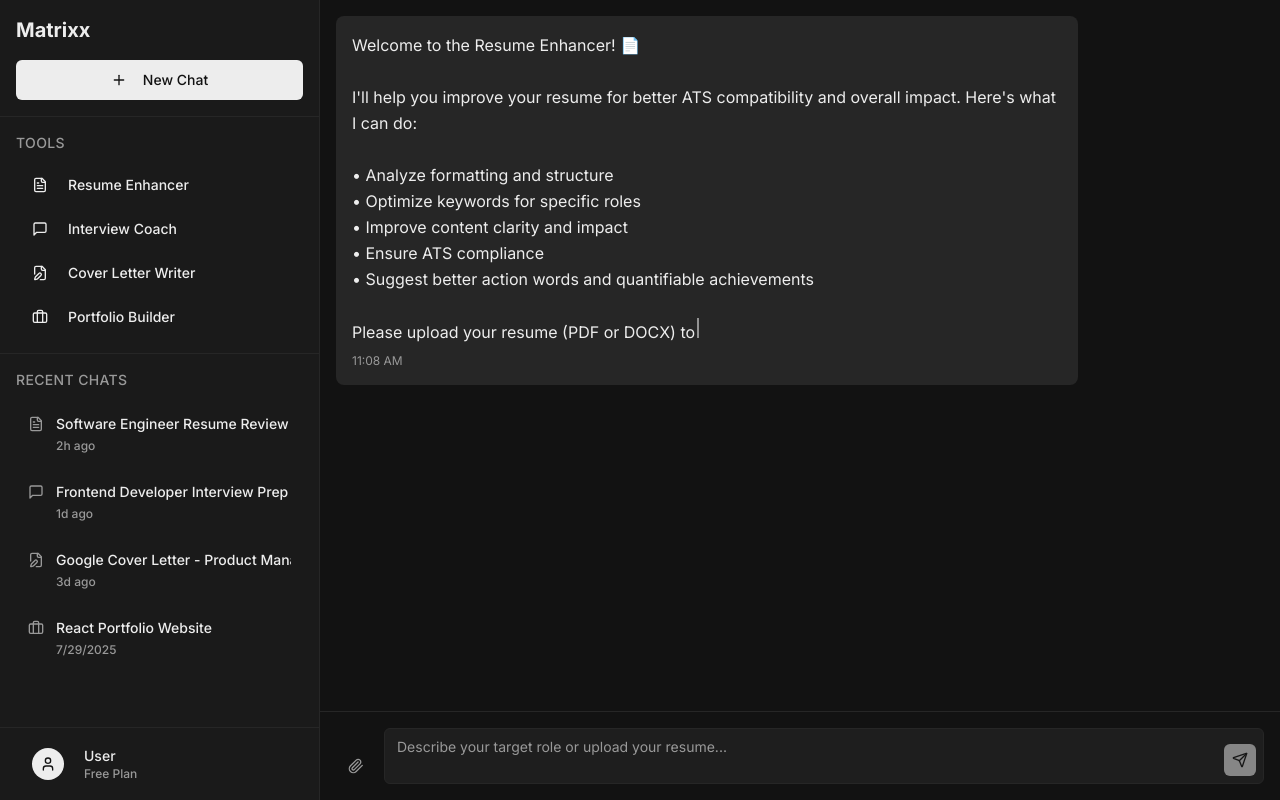
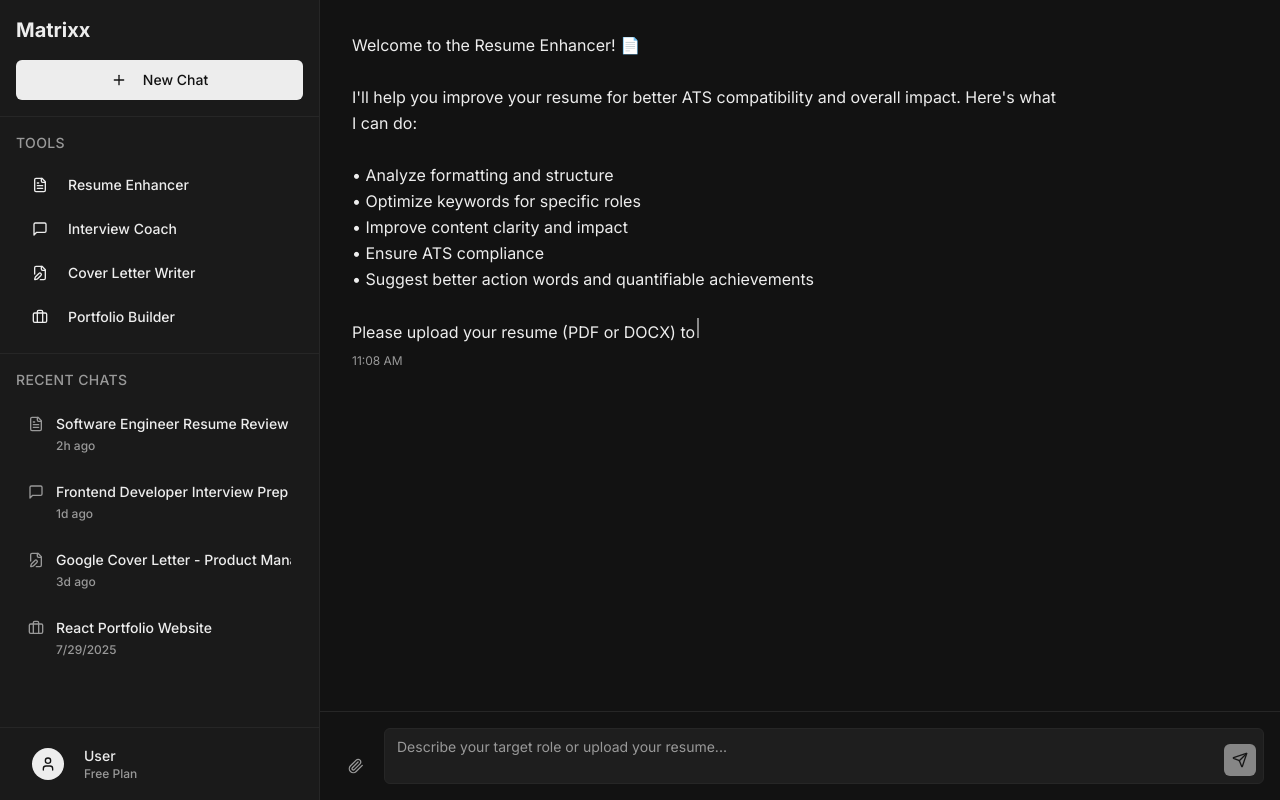
Before and after one commit to Abhilashpatel12/clarity-chat-pro, a React (Vite) app: page / in a window 1280 px wide. Both pictures are taken after a click on the button "Resume Enhancer". Built offline with nearby package versions, Linux system fonts and the light colour scheme.

Commit message:
Remove background grey color
Remove background grey color from reply messages to match the provided image.
Here are the files that were edited by the AI in that message:
-edited src/components/chat/MessageBubble.tsx

```diff
--- a/src/components/chat/MessageBubble.tsx
+++ b/src/components/chat/MessageBubble.tsx
@@ -65,7 +65,7 @@ const MessageBubble: React.FC<MessageBubbleProps> = ({ message }) => {
         max-w-[80%] p-4 rounded-lg
         ${message.role === 'user'
           ? 'bg-user-bubble text-text-primary'
-          : 'bg-system-bubble text-text-primary'
+          : 'text-text-primary'
         }
       `}>
         {/* Message Content */}
```
